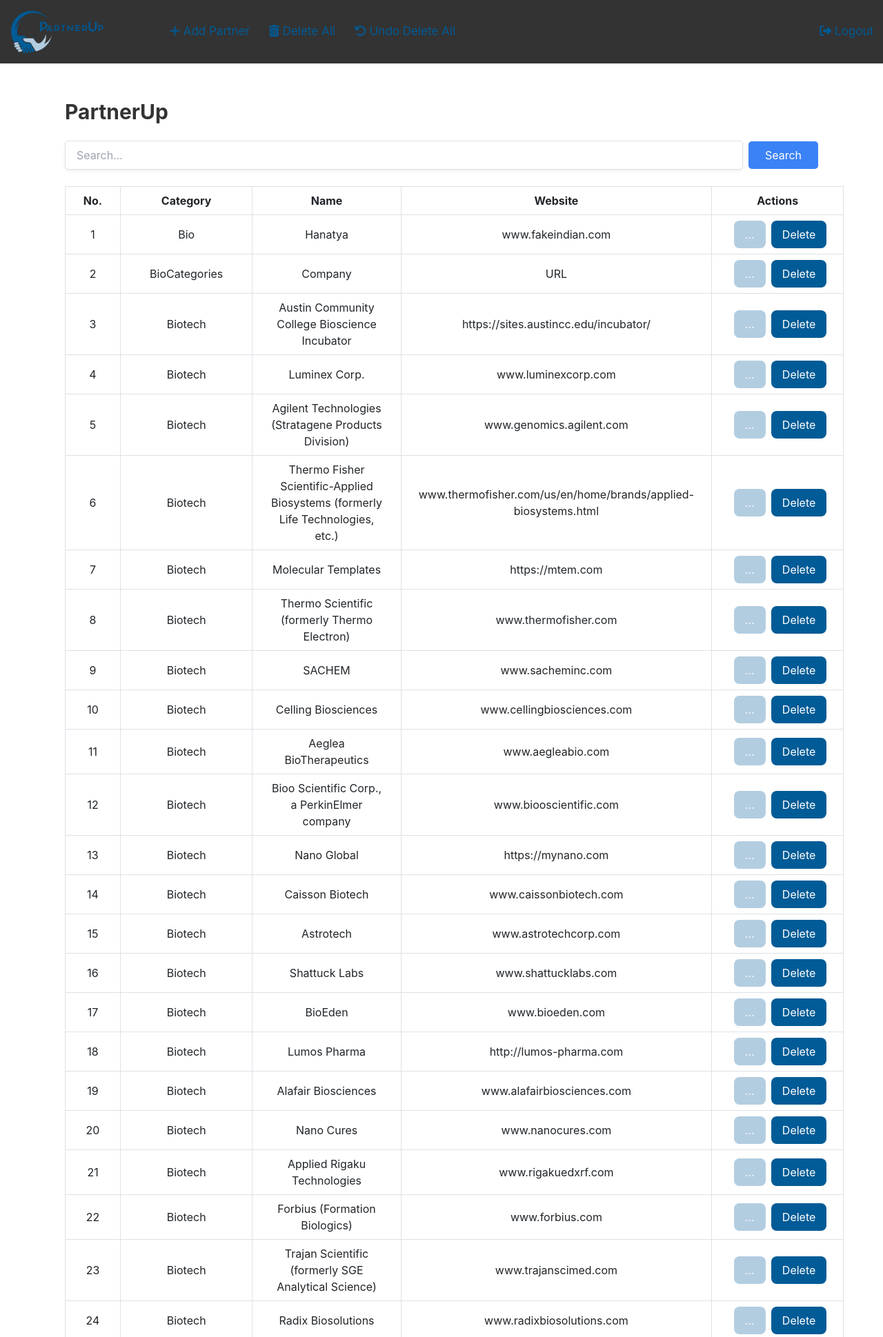
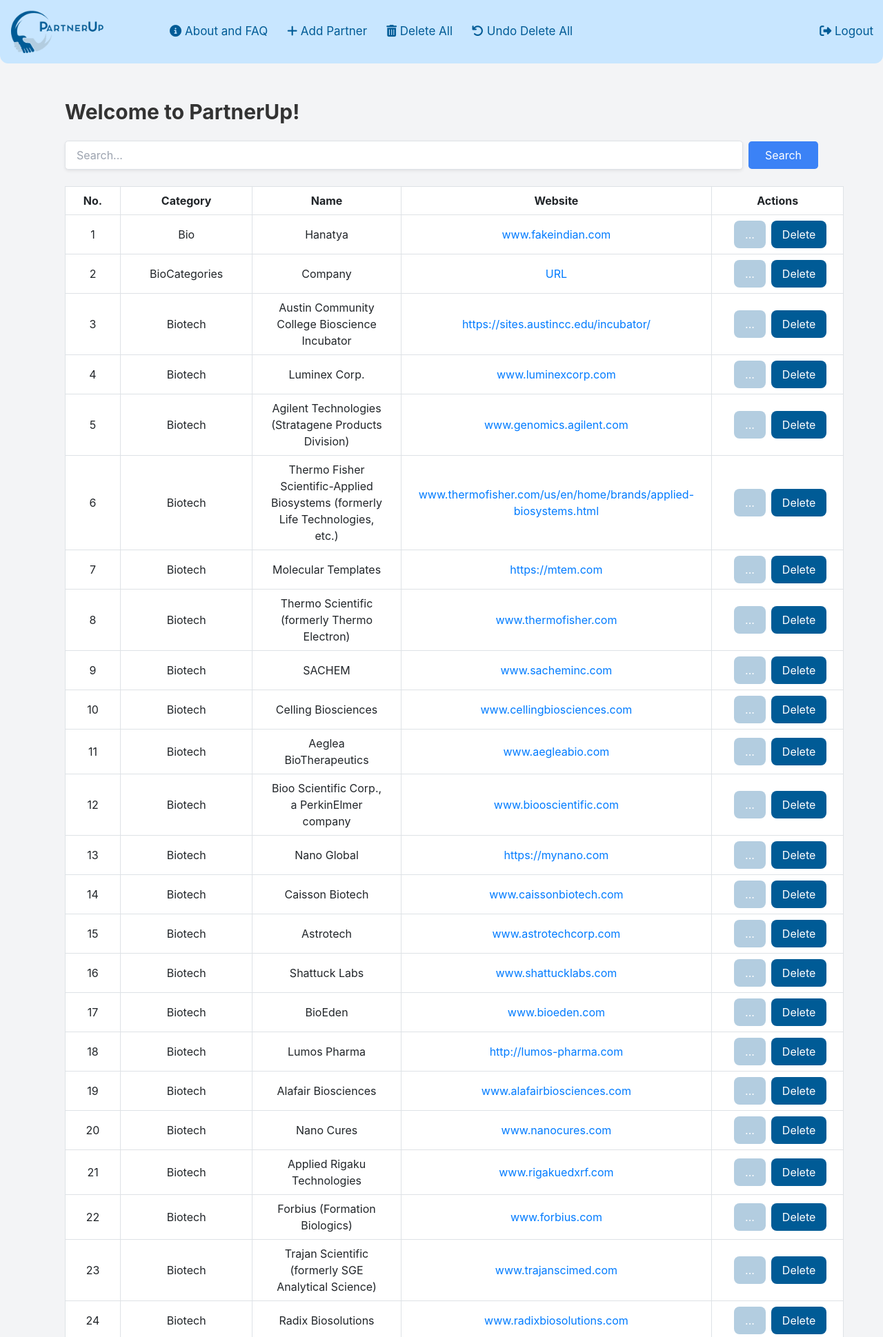
Before and after one commit to Ahantya/PartnerUp, a Flask app: page /index in a window 1280 px wide. Shown: the top 1939 px of the page at 69% size. Run offline with Flask 3, Linux system fonts and the light colour scheme; the visitor is signed in with stand-in values (Sample User, id 1); data comes from the database, SQL or seed files in the repository; both versions use the stored data as it was before the commit; some libraries are stand-ins or nearby versions.

Commit message:
did a lot of work

```diff
--- a/app.py
+++ b/app.py
@@ -2,6 +2,7 @@ from flask import Flask, render_template, request, redirect, url_for, session, f
 import sqlite3
 from flask_talisman import Talisman
 import csv
+import traceback
 
 app = Flask(__name__)
 Talisman(app)
@@ -39,6 +40,9 @@ users = {
     'admin': 'LASAdmin90@',
     'student': 'LAStudent90@'
 }
+@app.route('/about')
+def about():
+    return render_template('about.html', check_if_user_is_admin=check_if_user_is_admin)
 
 # Login route - Displays login form
 @app.route('/', methods=['GET', 'POST'])
@@ -95,9 +99,10 @@ def search():
     if request.method == 'POST':
         search_term = request.form['search']
         conn = get_db_connection()
+        # Updated query to search by name, address, description, or category
         partners = conn.execute(
-            'SELECT * FROM partners WHERE name LIKE ?',
-            ('%' + search_term + '%',)
+            'SELECT * FROM partners WHERE name LIKE ? OR address LIKE ? OR description LIKE ? OR category LIKE ?',
+            ('%' + search_term + '%', '%' + search_term + '%', '%' + search_term + '%', '%' + search_term + '%',)
         ).fetchall()
         conn.close()
         return render_template('index.html', partners=partners, user=session['user'], check_if_user_is_admin=check_if_user_is_admin)
@@ -114,8 +119,6 @@ def add():
     if 'user' not in session or session['user'] != 'admin':
         return redirect(url_for('login'))
 
-
-
     if request.method == 'POST':
         print(request.form['category'])
         category = request.form['category']
@@ -125,6 +128,9 @@ def add():
         address = request.form['address']
         phone = request.form['phone']
         website = request.form['website']
+        if not website.startswith("http://") and not website.startswith("https://"):
+            website = "https://" + website
+
 
         conn = get_db_connection()
         conn.execute(
@@ -195,7 +201,7 @@ def edit(partner_id):
         conn.commit()
         conn.close()
 
-        return redirect(url_for('index'))
+        return redirect(url_for('search'))
 
     conn.close()
     return render_template('edit.html', partner=partner)
@@ -287,6 +293,8 @@ def process_csv(csv_file):
                 raise Exception("Invalid row format: Expected 5 fields")
 
             category, name, description, size, street, city, zip, phone, website = row
+            if not website.startswith("http://") and not website.startswith("https://"):
+                website = "https://" + website
             address = f"{street}, {city}, {zip}"
             c.execute("INSERT INTO partners (category, name, description, size, address, phone, website) VALUES (?, ?, ?, ?, ?, ?, ?)", (category, name, description, size, address, phone, website))
     except csv.Error as e:
--- a/static/output.css
+++ b/static/output.css
@@ -142,7 +142,8 @@ h1, p {
 }
 
 #body-color {
-  background-color: rgb(148 163 184)
+  background-color: rgb(200, 230, 255);
+
 }
 
   body {
@@ -344,12 +345,12 @@ h1, p {
 
 
   #deletecustom:hover {
-    background-color: #DC2626;
+    background-color: #004780;
   }
 
   #deletecustom:focus {
     outline: none;
-    background-color: #DC2626;
+    background-color: #004780;
 
   }
 
@@ -369,6 +370,10 @@ h1, p {
   text-shadow: none;
 }
 
+#about-logo {
+  padding-right: 5px;
+}
+
 #ok {
   text-align: center;
 }
@@ -383,12 +388,13 @@ h1, p {
 }
 
 #editcustom:hover {
-    background-color: #2ba84a;
+    background-color: #93aed6;
+    text-decoration: none;
 }
 
 #editcustom:focus {
     outline: none;
-    background-color: #2ba84a;
+    background-color: #93aed6 ;
 }
 
 .edit-btn {
@@ -414,6 +420,9 @@ h1, p {
   align-items: center;
   justify-content: center;
   vertical-align: middle;
+  border-radius: 0.75rem;
+  border-top-left-radius: 0;
+  border-top-right-radius: 0;
 
 }
 
@@ -434,7 +443,6 @@ h1, p {
 
 
 .topnav a:not(:first-child):hover {
-  background-color: #ddd;
   color: black;
   padding: 33px 14px;
   text-decoration: none;
@@ -496,13 +504,14 @@ h1, p {
 
 #navforlogin {
   padding: 3.3px;
+  background-color: rgb(200, 230, 255);
   /* background-color: #3B82F6 */
 }
 
 
 #navforlogin ul {
   display: block;
-  color: white;
+  color: #005B96;
   padding: 14px 20px;
   text-decoration: none;
   font-size: 40px;
@@ -651,6 +660,8 @@ h1, p {
   1. Reset the default placeholder opacity in Firefox. (https://github.com/tailwindlabs/tailwindcss/issues/3300)
   2. Set the default placeholder color to the user's configured gray 400 color.
   */
+
+
 
   input::-moz-placeholder, textarea::-moz-placeholder {
     opacity: 1;
--- a/templates/index.html
+++ b/templates/index.html
@@ -14,39 +14,20 @@
 
 
 
-<body class="bg-gray-400">
-    <div class="topnav bg-slate-100" id="nav-bar">
+<body class="bg-gray-100">
+    <div class="topnav" id="body-color">
         <a href="/index"><img width=200px src="/static/Logo2.png"></a>
-        <a href="/add"><i class="fas fa-plus"></i> Add Partner</a>
-        <a href="#" id="deleteAllLink"><i class="fas fa-trash-alt"></i> Delete All</a>
-        <a href="/undo" id="undoLink"><i class="fas fa-undo"></i> Undo Delete All</a>
+        <a href="/about"><i class="fas fa-info-circle" id="about-logo"></i>About and FAQ</a>
+        {% if check_if_user_is_admin() %}
+            <a href="/add"><i class="fas fa-plus"></i> Add Partner</a>
+            <a href="#" id="deleteAllLink"><i class="fas fa-trash-alt"></i> Delete All</a>
+            <a href="/undo" id="undoLink"><i class="fas fa-undo"></i> Undo Delete All</a>
+        {% endif %}
         <a href="/" id = "nav-logout"><i class="fas fa-sign-out-alt"></i> Logout</a>
     </div>
-    <!-- <nav class="bg-gray-100" id="nav-bar">
-        <a href="/index"><img height=50px width=150px src="/static/Logo2.png"></a>
-        <a href="/add"><i class="fas fa-plus"></i> Add Partner</a>
-        <a href="#" id="deleteAllLink"><i class="fas fa-trash-alt"></i> Delete All</a>
-        <a href="/undo" id="undoLink"><i class="fas fa-undo"></i> Undo Delete All</a>
-    </nav> -->
-    <!-- <nav class="bg-gray-100" id="nav-bar">
-        <ul1 style="padding:0;">
-            <li><a href="/index"><img height=50px width=150px src="/static/Logo2.png"></a></li>
-            {% if check_if_user_is_admin() %}
-                <li><a href="/add"><i class="fas fa-plus"></i> Add Partner</a></li>
-                <li><a href="#" id="deleteAllLink"><i class="fas fa-trash-alt"></i> Delete All</a></li>
-                <li><a href="/undo" id="undoLink"><i class="fas fa-undo"></i> Undo Delete All</a></li>
-            {% endif %}
-        </ul1>
-        <ul2>
-            <li style="padding-top:1000px; float: right;" class="logout"><a href="/"><i class="fas fa-sign-out-alt"></i> Logout</a></li>
-        </ul2>
-    </nav> -->
-
-
-
     <div class="container mx-auto px-4 py-8">
 
-        <h1 class="text-3xl font-bold mb-4">PartnerUp</h1>
+        <h1 class="text-3xl font-bold mb-4">Welcome to PartnerUp!</h1>
 
         <form action="/search" method="POST" class="mb-6">
             <div class="flex items-center">
@@ -89,7 +70,7 @@
                     <td class="border border-gray-200 px-4 py-2">{{ loop.index }}</td>
                     <td class="border border-gray-200 px-4 py-2">{{ partner['Category'] }}</td>
                     <td class="border border-gray-200 px-4 py-2">{{ partner['Name'] }}</td>
-                    <td class="border border-gray-200 px-4 py-2">{{ partner['Website'] }}</td>
+                    <td class="border border-gray-200 px-4 py-2"><a href= "{{partner['Website']}}">{{ partner['Website'] }}</a></td>
                     <td class="border border-gray-200 px-4 py-2">
                         <div class="whoknows" id="yuppers">
                             <a href="/edit/{{ partner['id'] }}" id="editcustom">...</a>
```
Also changed, not shown: templates/about.html (+9 -0 lines), templates/add.html (+6 -7 lines), templates/edit.html (+7 -6 lines), templates/studentview.html (+5 -6 lines), admins.db (deleted), partners.db, 1 other file.
